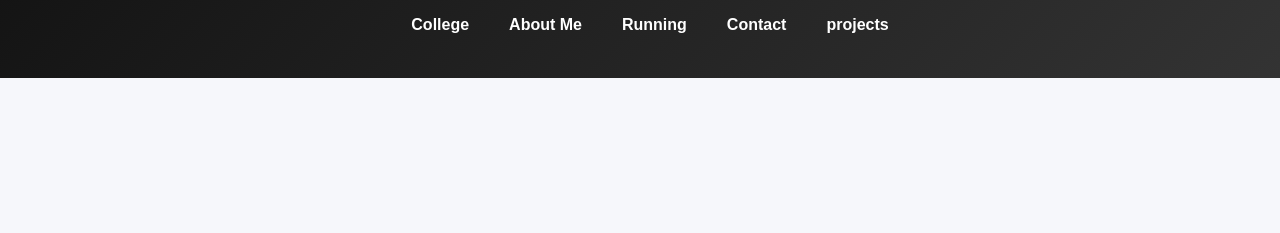
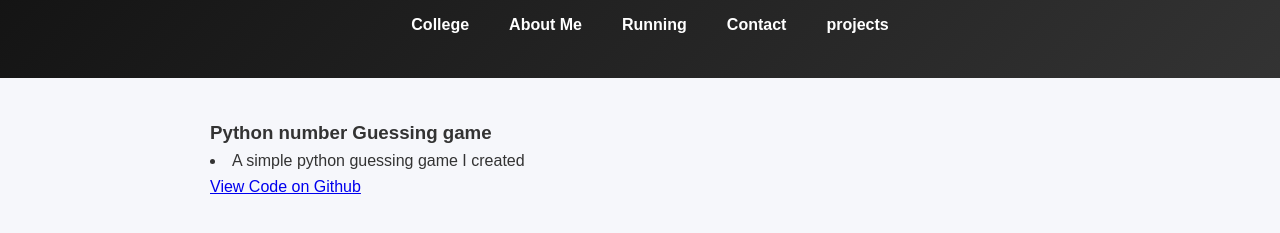
Before and after one commit to iseefoxes/Portfolio, a plain HTML site: page projects.html in a window 1280 px wide. Shown: the part 145-378 px from the top of the page. Drawn offline with Linux system fonts and the light colour scheme.

Commit message:
Update projects.html

```diff
--- a/projects.html
+++ b/projects.html
@@ -22,3 +22,10 @@
     </ul>
   </nav>
 </header>
+
+
+<section class="projects">
+  <h3> Python number Guessing game </h3>
+  <li>A simple python guessing game I created</li>
+  <a href="https://github.com/iseefoxes/Guessing-Game" target="_blank">View Code on Github</a>
+</section>
```
